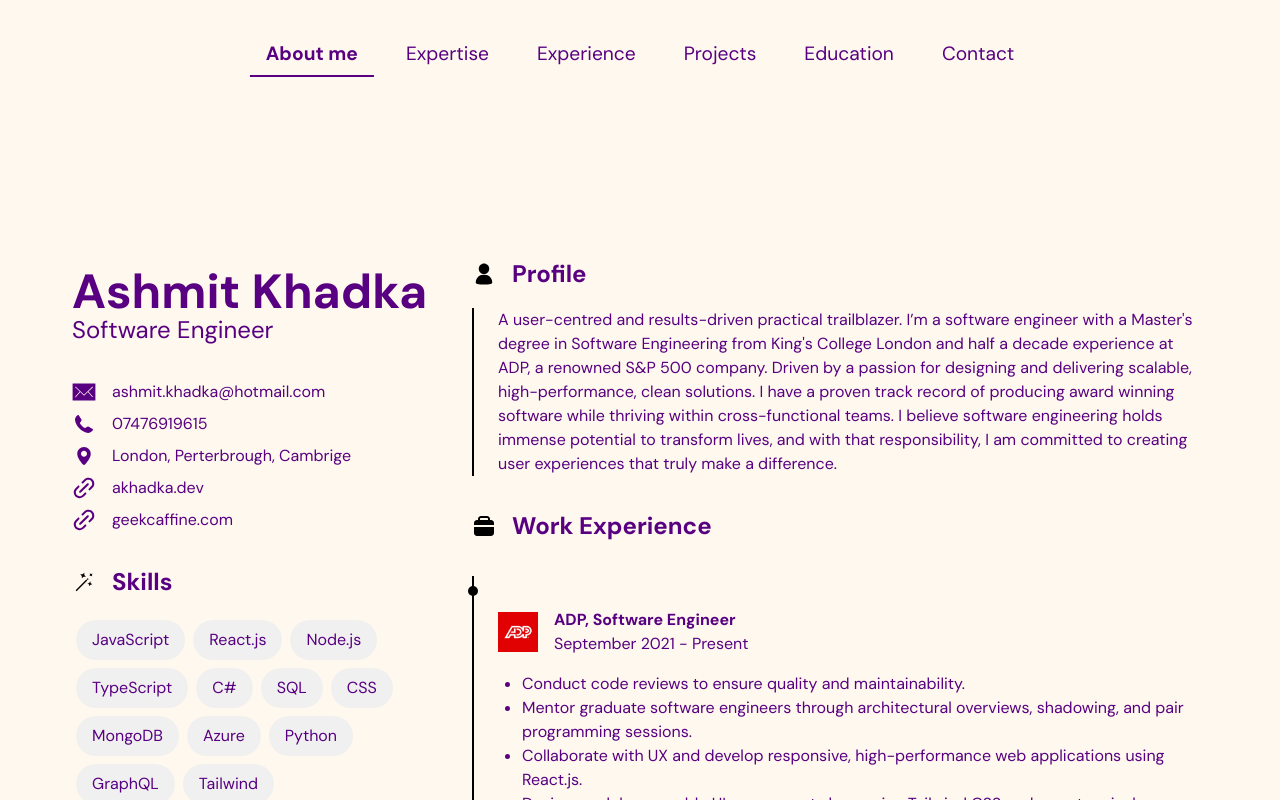
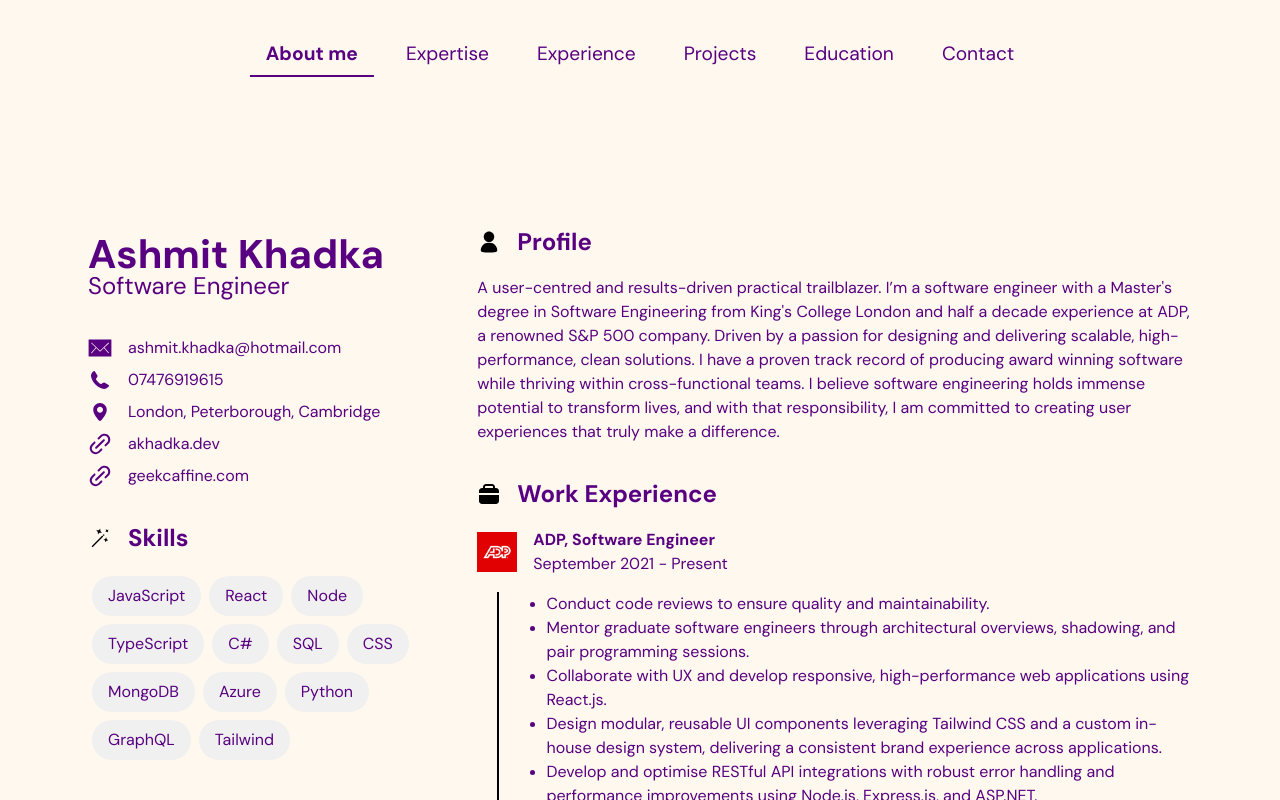
Before and after one commit to ashmit-khadka/project-lucario, a React (Create React App) app: page /resume in a window 1280 px wide. Shown: the top 800 px of the page. Built offline with nearby package versions, Linux system fonts and the light colour scheme; a web font is replaced by a local one.

Commit message:
updated resume

```diff
--- a/src/components/screens/ResumeScreen.js
+++ b/src/components/screens/ResumeScreen.js
@@ -24,7 +24,7 @@ const ResumeScreen = () => {
                     entries={[
                         { text: "ashmit.khadka@hotmail.com", icon: <IconEmail /> },
                         { text: "07476919615", icon: <IconPhone /> },
-                        { text: "London, Perterbrough, Cambrige", icon: <IconLocation /> },
+                        { text: "London, Peterborough, Cambridge", icon: <IconLocation /> },
                         { text: "akhadka.dev", icon: <IconLink /> },
                         { text: "geekcaffine.com", icon: <IconLink /> },
                     ]}
@@ -34,8 +34,8 @@ const ResumeScreen = () => {
                     <SectionHeader header="Skills" icon={<IconSkills />} />
                     <ul>
                         <li>JavaScript</li>
-                        <li>React.js</li>
-                        <li>Node.js</li>
+                        <li>React</li>
+                        <li>Node</li>
                         <li>TypeScript</li>
                         <li>C#</li>
                         <li>SQL</li>
@@ -74,7 +74,37 @@ const ResumeScreen = () => {
                 />
                 <WorkExperienceSection />
 
-                <WorkExperience
+            </div>
+        </div>
+    );
+}
+
+const MainSection = (props) => {
+    const { header, text } = props;
+    return (
+        <section className="">
+            <SectionHeader header={header} icon={<IconProfile />} />
+            <p>{text}</p>
+        </section>
+    );
+}
+
+const SubSection = (props) => {
+    const { header, text } = props;
+    return (
+        <section className="profile">
+            <h3>{header}</h3>
+            <p>{text}</p>
+        </section>
+    );
+}
+
+const WorkExperienceSection = (props) => {
+    const { header, text } = props;
+    return (
+        <section className="">
+            <SectionHeader header="Work Experience" icon={<IconWorkExperience />} />
+            <WorkExperience
                     company="ADP"
                     position="Software Engineer"
                     startDate="September 2021"
@@ -114,36 +144,6 @@ const ResumeScreen = () => {
                     ]}
                     logo={PNSLogo}
                 />
-            </div>
-        </div>
-    );
-}
-
-const MainSection = (props) => {
-    const { header, text } = props;
-    return (
-        <section className="resume-profile">
-            <SectionHeader header={header} icon={<IconProfile />} />
-            <p>{text}</p>
-        </section>
-    );
-}
-
-const SubSection = (props) => {
-    const { header, text } = props;
-    return (
-        <section className="profile">
-            <h3>{header}</h3>
-            <p>{text}</p>
-        </section>
-    );
-}
-
-const WorkExperienceSection = (props) => {
-    const { header, text } = props;
-    return (
-        <section className="work-experience">
-            <SectionHeader header="Work Experience" icon={<IconWorkExperience />} />
 
         </section>
     );
@@ -154,7 +154,7 @@ const WorkExperience = (props) => {
 
     return (
         <div className="resume-work-experience">
-            <div className="resume-work-experience-timeline-dot"></div>
+            {/* <div className="resume-work-experience-timeline-dot"></div> */}
             <div className="resume-work-experience-company">
                 {logo && <img src={logo} alt={`${company} logo`} className="company-logo" />}
                 <div>
--- a/src/styles/components/navigation_bar.scss
+++ b/src/styles/components/navigation_bar.scss
@@ -196,3 +196,13 @@
         }
     }
 }
+
+@media print {
+    .navigation {
+        display: none !important;
+    }
+
+    .navigation-backdrop {
+        display: none !important;
+    }
+}
--- a/src/styles/index.scss
+++ b/src/styles/index.scss
@@ -61,8 +61,7 @@ h4,
 h5,
 h6,
 li,
-button
-{
+button {
     overflow-wrap: break-word;
     @extend .dm-sans-regular;
     font-size: 1.2rem;
@@ -95,7 +94,7 @@ a {
     gap: 2rem;
     max-width: 1200px;
     margin: 2rem auto;
-    padding: 2rem;
+    padding: 0 3rem;
 
     // all text size
     font-size: 1.2rem;
@@ -103,19 +102,7 @@ a {
 
     .resume-left-column {
 
-        .contact-details {
-            p {
-                display: flex;
-                align-items: center;
-                gap: 0.5rem;
-                margin: 0.5rem 0;
 
-                i {
-                    width: 20px;
-                    color: #666;
-                }
-            }
-        }
 
         .education-item,
         .certification-item {
@@ -148,45 +135,7 @@ a {
         }
     }
 
-    .resume-right-column {
-        section {
-            margin-bottom: 2rem;
-        }
 
-        .profile {
-            p {
-                line-height: 1.6;
-            }
-        }
-
-        .experience-item {
-            margin-bottom: 2rem;
-
-            h3 {
-                color: #444;
-                margin-bottom: 0.5rem;
-            }
-
-            .company {
-                font-weight: bold;
-                color: #666;
-            }
-
-            .duration {
-                color: #888;
-                font-style: italic;
-            }
-
-            ul {
-                margin-top: 1rem;
-                padding-left: 1.5rem;
-
-                li {
-                    margin-bottom: 0.5rem;
-                }
-            }
-        }
-    }
 }
 
 
@@ -211,11 +160,15 @@ a {
         width: 2.5rem;
     }
 
+    & section {
+        margin-bottom: 2rem;
+    }
+
     &-work-experience {
         position: relative;
-        border-left: 2px solid #000000;
-        padding-left: 1.5rem;
-        padding-top: 2rem;
+        //border-left: 2px solid #000000;
+        //padding-left: 1.5rem;
+        padding-bottom: 2rem;
 
         & h3 {
             font-weight: bold;
@@ -226,6 +179,10 @@ a {
         & ul {
             margin-top: 1rem;
             padding-left: 1.5rem;
+            border-left: 2px solid #000000;
+            padding-left: 3rem;
+            margin-left: 1.2rem;
+
         }
 
         & li {
@@ -276,8 +233,8 @@ a {
     &-profile {
         & p {
             position: relative;
-            border-left: 2px solid #000000;
-            padding-left: 1.5rem;
+            //border-left: 2px solid #000000;
+            //padding-left: 1.5rem;
         }
     }
 
@@ -329,7 +286,7 @@ a {
 
     &-name {
         & h1 {
-            font-size: 3rem !important;
+            font-size: 2.5rem !important;
             font-weight: bold !important;
         }
 
@@ -337,6 +294,7 @@ a {
             font-size: 1.5rem !important;
             margin-top: -1rem;
         }
+
         margin-bottom: 2rem;
     }
 
@@ -376,6 +334,7 @@ a {
         transform: scale(1.05);
         transition: all 0.2s ease-in-out;
     }
+
     &:active {
         transform: scale(1);
         transition: all 0.2s ease-in-out;
@@ -416,3 +375,29 @@ a {
         padding: 15rem 0;
     }
 }
+
+@media print {
+    .footer {
+        display: none !important;
+    }
+}
+
+
+@media print {
+    p,
+    h1,
+    h2,
+    h3,
+    h4,
+    h5,
+    h6,
+    li,
+    button {
+        color: black !important;
+    }
+
+    svg {
+        fill: black !important;
+    }
+
+}
```
